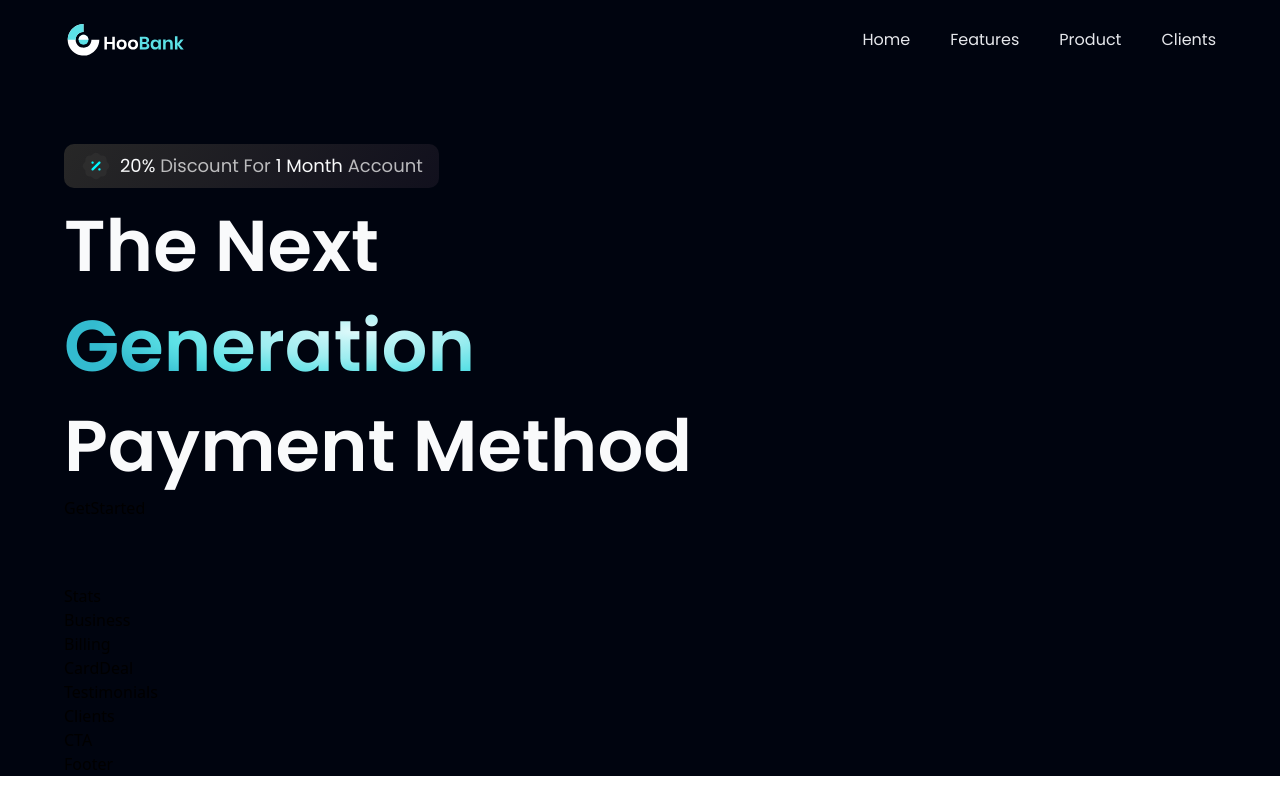
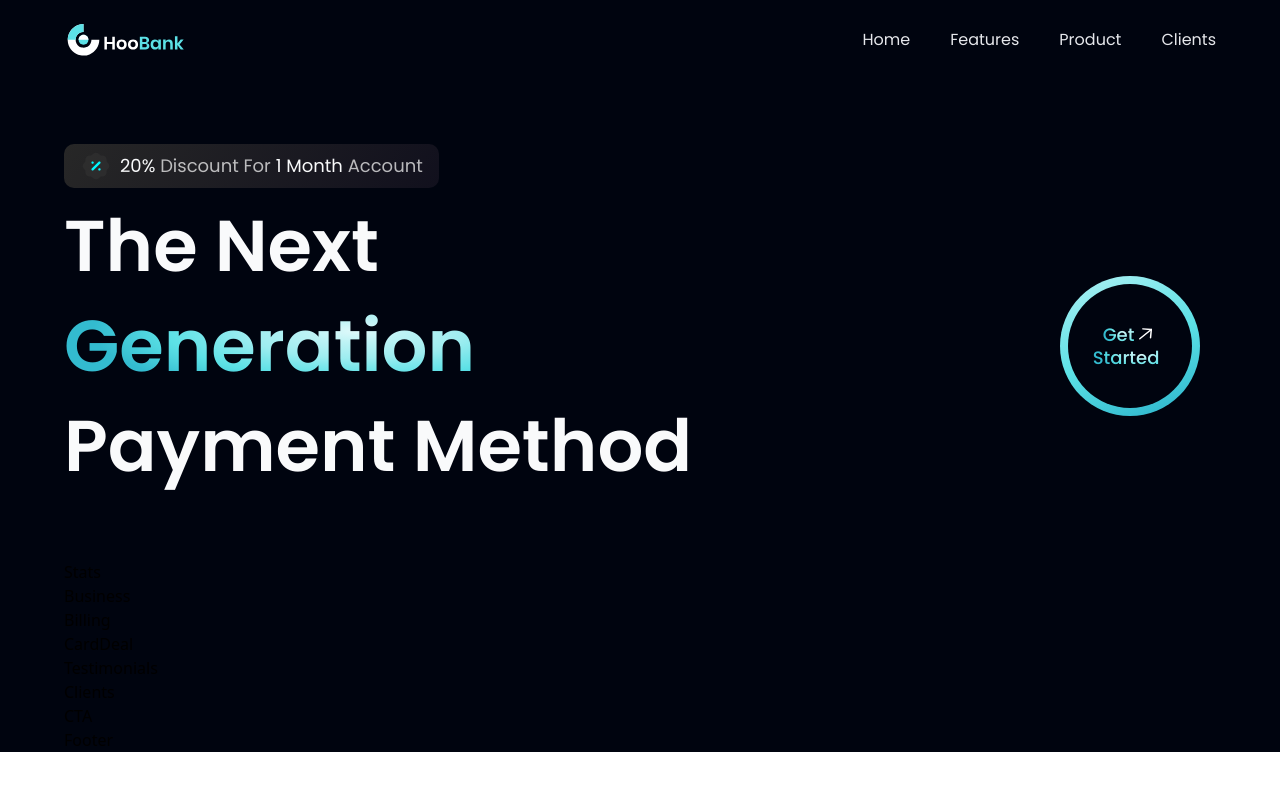
Before and after one commit to ppalladio/Bank-app, a React (Vite) app in the folder bank/: page / in a window 1280 px wide. Built offline with nearby package versions, Linux system fonts and the light colour scheme.

Commit message:
GetStarted comp

```diff
--- a/bank/src/components/GetStarted.jsx
+++ b/bank/src/components/GetStarted.jsx
@@ -1,8 +1,28 @@
+import styles from '../style';
 
-const GetStarted = () => {
-  return (
-	<div>GetStarted</div>
-  )
-}
+import { arrowUp } from '../assets';
+const GetStarted = () => (
+    <div
+        className={`${styles.flexCenter} w-[140px] h-[140px] rounded-full bg-blue-gradient p-2 cursor-pointer`}
+    >
+        <div
+            className={`${styles.flexCenter} flex-col bg-primary w-[100%] h-[100%] rounded-full`}
+        >
+            <div className={`${styles.flexStart} flex-row `}>
+                <p className="font-poppins font-medium text-[18px] leading-[23px]">
+                    <span className="text-gradient">Get</span>
+                </p>
+                <img
+                    src={arrowUp}
+                    alt="arrow"
+                    className="w-[23px] h-[23px] object-contain"
+                />
+            </div>
+            <p className="font-poppins font-medium text-[18px] leading-[23px] mr-2">
+                <span className="text-gradient">Started</span>
+            </p>
+        </div>
+    </div>
+);
 
-export default GetStarted
+export default GetStarted;
--- a/bank/src/components/Hero/Hero.jsx
+++ b/bank/src/components/Hero/Hero.jsx
@@ -29,9 +29,9 @@
                     <br className="sm:block hidden" />
                     payment method
                 </h1>
-            </div>
             <div className="ss:flex hidden md:mr-4 mr-0 ">
                 <GetStarted />
+            </div>
             </div>
         </div>
     </section>
```
